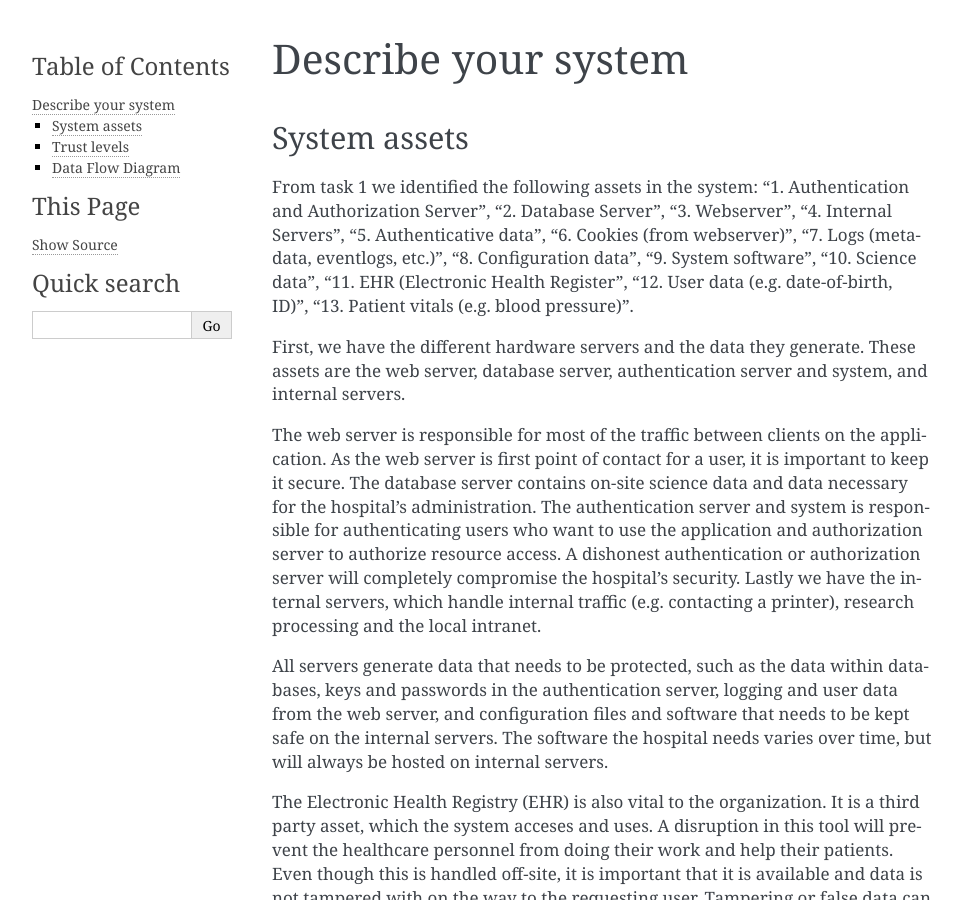
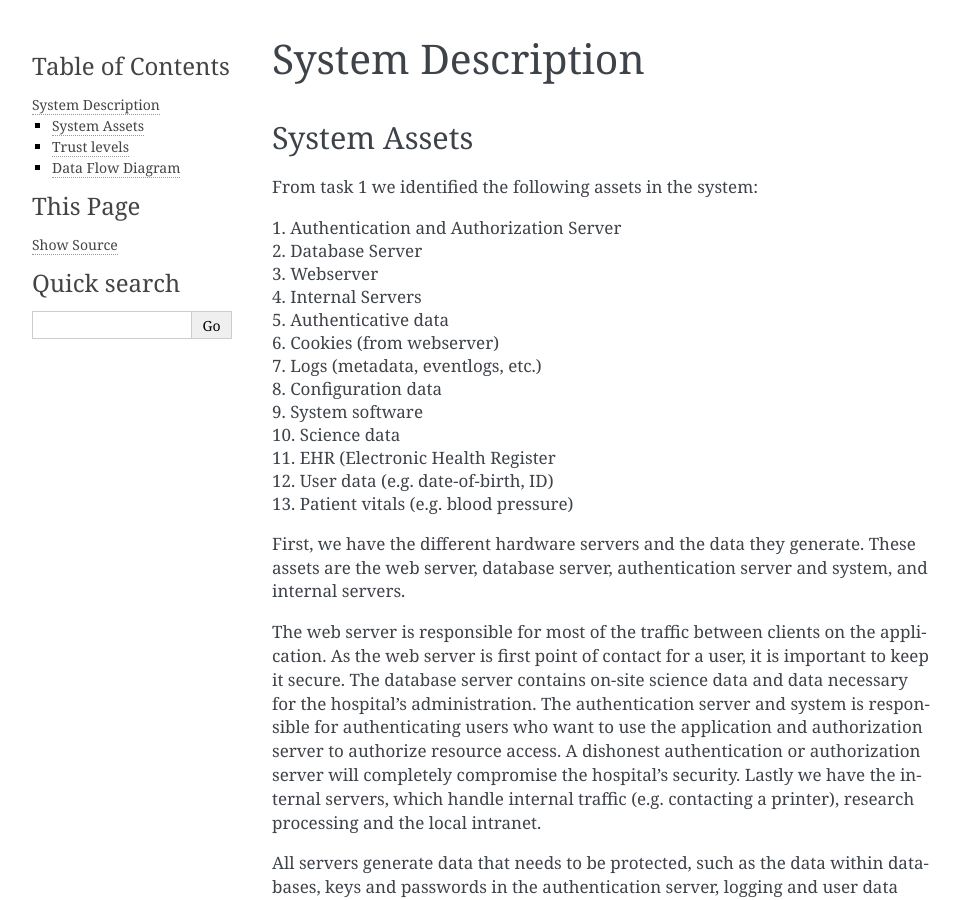
Before and after one commit to SteinarVrenne/school_imt3501, a Sphinx documentation site: the page built from task2/source/pages/01_root.rst, in a window 1280 px wide and 900 px high. Shown: the whole window, without its empty margins (148-1110 px from the left). Built offline with Sphinx 7.4.7, drawn with Linux system fonts in a browser that asks for light colours.

Commit message:
Endret på dokumentstruktur

```diff
--- a/task2/source/pages/01_System_Assets.rst
+++ b/task2/source/pages/01_System_Assets.rst
@@ -1,7 +1,21 @@
-System assets
+System Assets
 -------------
 
-From task 1 we identified the following assets in the system: "1. Authentication and Authorization Server", "2. Database Server", "3. Webserver", "4. Internal Servers", "5. Authenticative data", "6. Cookies (from webserver)", "7. Logs (metadata, eventlogs, etc.)", "8. Configuration data", "9. System software", "10. Science data", "11. EHR (Electronic Health Register", "12. User data (e.g. date-of-birth, ID)", "13. Patient vitals (e.g. blood pressure)".
+From task 1 we identified the following assets in the system:
+
+| 1. Authentication and Authorization Server
+| 2. Database Server
+| 3. Webserver
+| 4. Internal Servers
+| 5. Authenticative data
+| 6. Cookies (from webserver)
+| 7. Logs (metadata, eventlogs, etc.)
+| 8. Configuration data
+| 9. System software
+| 10. Science data
+| 11. EHR (Electronic Health Register
+| 12. User data (e.g. date-of-birth, ID)
+| 13. Patient vitals (e.g. blood pressure)
 
 First, we have the different hardware servers and the
 data they generate. These assets are the web server, database server,
--- a/task2/source/pages/01_root.rst
+++ b/task2/source/pages/01_root.rst
@@ -1,5 +1,5 @@
-Describe your system
-====================
+System Description
+==================
 
 .. include:: 01_System_Assets.rst
 .. include:: 01_Trust_Levels.rst
--- a/task2/source/pages/02_root.rst
+++ b/task2/source/pages/02_root.rst
@@ -1,5 +1,5 @@
-Idenfity potential threat sources
-=================================
+System Threat Identification
+============================
 
 .. include:: 02_Major_Threats.rst
 .. include:: 02_Misuse_Case_Scenarious.rst
```
Also changed, not shown: task2/source/pages/02_Major_Threats.rst (+7 -7 lines), task2/source/pages/02_Misuse_Case_Scenarious.rst (+4 -4 lines).
